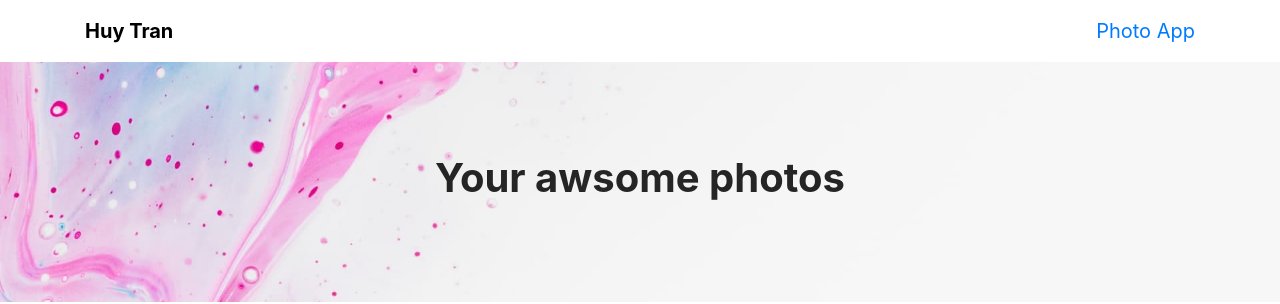
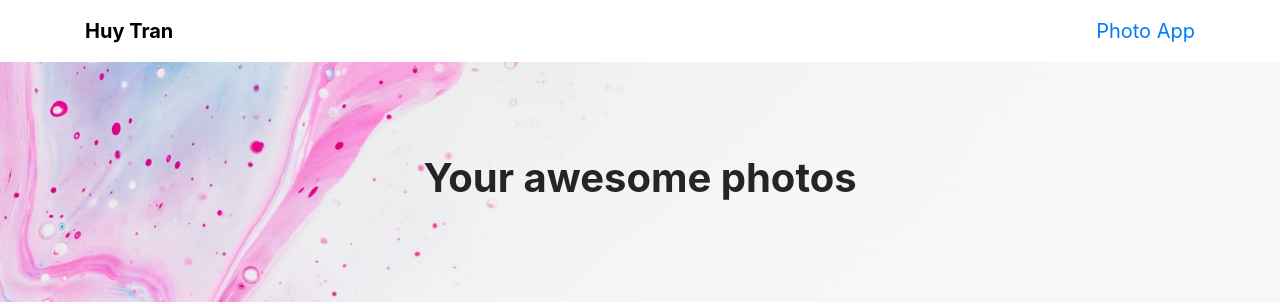
Before and after one commit to duchuytran943/react-photo-app, a React (Create React App) app: page /photos in a window 1280 px wide. Shown: the top 304 px of the page. Built offline with nearby package versions, Linux system fonts and the light colour scheme.

Commit message:
deploy to surge
cmd to deploy: sh ./deploy-surge.sh

Signed-off-by: duchuytran943 <duchuytran943@gmail.com>

```diff
--- a/package.json
+++ b/package.json
@@ -22,7 +22,8 @@
     "start": "react-scripts start",
     "build": "react-scripts build",
     "test": "react-scripts test",
-    "eject": "react-scripts eject"
+    "eject": "react-scripts eject",
+    "deploy": "sh ./deploy-surge.sh"
   },
   "eslintConfig": {
     "extends": "react-app"
--- a/src/components/Header/index.jsx
+++ b/src/components/Header/index.jsx
@@ -13,7 +13,7 @@ function Header(props) {
           <Col xs="auto">
             <a
               className="header__link header__title"
-              href="https://www.google.com/"
+              href="https://www.facebook.com/duchuytran943"
               target="_blank"
               rel="noopener noreferrer"
             >
--- a/src/features/Photo/pages/Main/index.jsx
+++ b/src/features/Photo/pages/Main/index.jsx
@@ -29,7 +29,7 @@ function MainPage(props) {
   return (
     <div className="photo-main">
       <Banner
-        title="Your awsome photos"
+        title="Your awesome photos"
         backgroundUrl={Images.COLORFUL_BG}
       ></Banner>
       <Container className="text-center">
```
Also changed, not shown: 1 other file (tests, documents, lock files or other folders).
